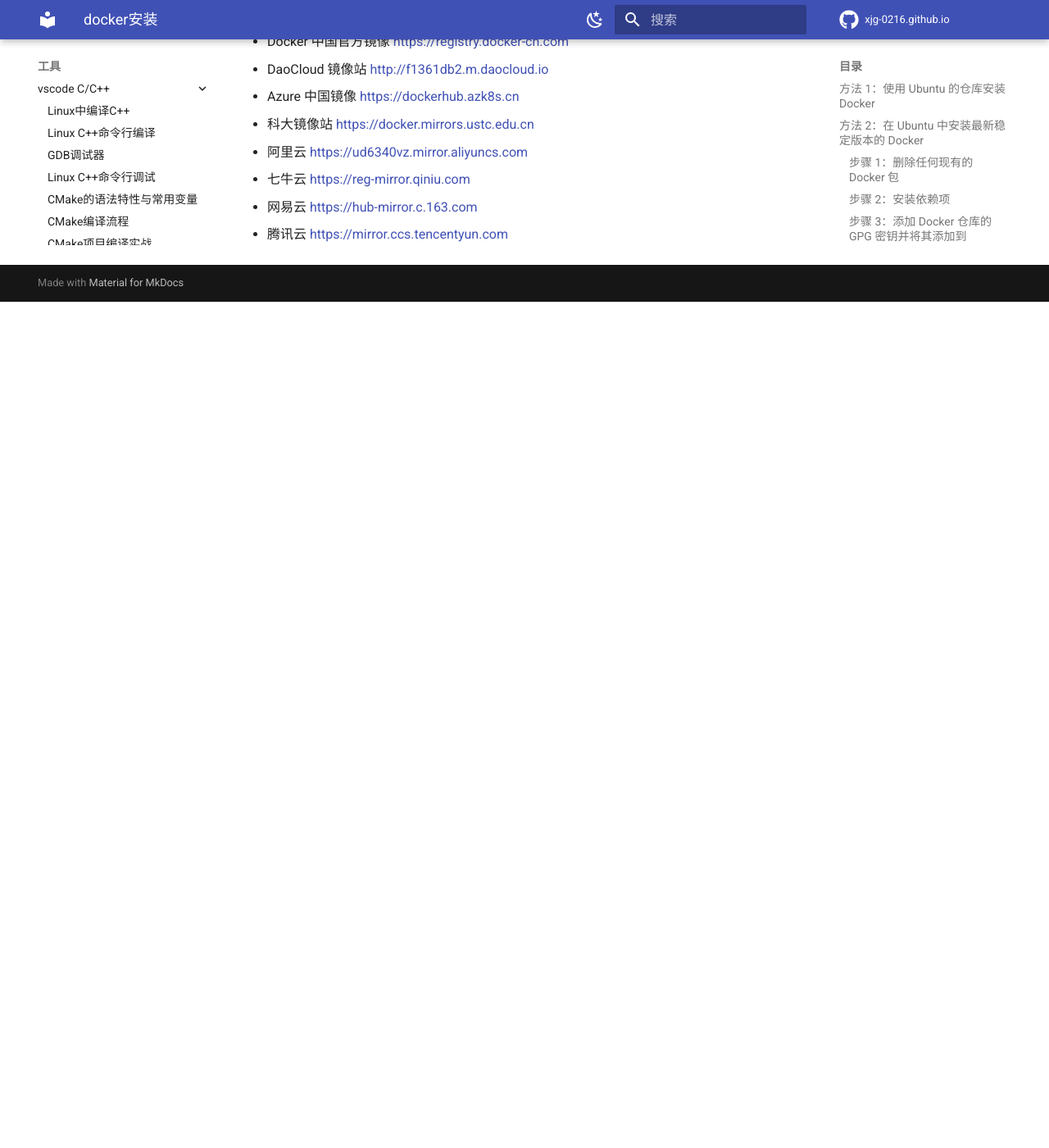
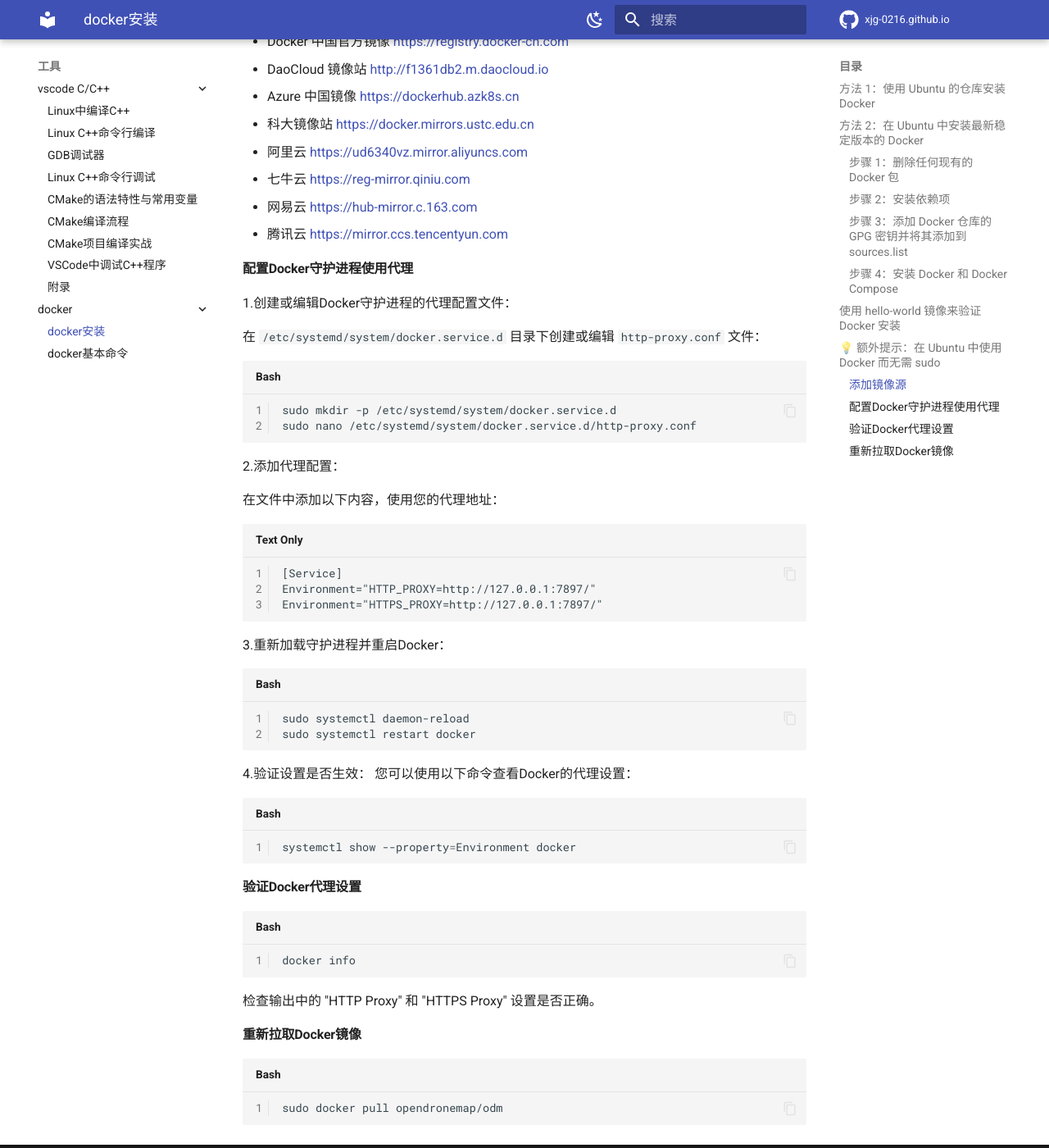
Before and after one commit to Xjg-0216/xjg-0216.github.io, an MkDocs documentation site: the page built from docs/TOOL/docker/01-docker-install.md, in a window 1280 px wide and 1400 px high, scrolled down 4044 px. Shown: the whole window at 82% size. Built offline with MkDocs 1.6.1 and Material for MkDocs 9.7.7, drawn with Linux system fonts in a browser that asks for light colours; nearby versions of some CDN libraries; library files that are not in the unit come from our copies; comment, search, counter and statistics services are not loaded; before the commit the page ends 4412 px from its top, so only the background shows below that.

Commit message:
odm_update

````diff
--- a/docs/IMAGE_PROCESS/02-OpenDroneMap.md
+++ b/docs/IMAGE_PROCESS/02-OpenDroneMap.md
@@ -27,18 +27,23 @@ ODM项目文档：[https://docs.opendronemap.org/](https://docs.opendronemap.org
 ### 快速开始
 
 使用docker运行ODM, 首先拉取镜像
+~~`sudo docker pull opendronemap/opendronemap` , 此镜像已弃用~~
+
+拉取镜像
 ```bash
-sudo docker pull opendronemap/opendronemap
+sudo docker pull opendronemap/odm
 ```
-![alt text](./img/4465686517.jpg)
+!!! note 拉取这个镜像需要代理服务器
+
+
 
 ```bash
-(base) xujg@xujg-ASUS:~$ sudo docker images
-REPOSITORY                  TAG         IMAGE ID       CREATED       SIZE
-ubuntu                      latest      ba6acccedd29   2 years ago   72.8MB
-hello-world                 latest      feb5d9fea6a5   2 years ago   13.3kB
-nvidia/cuda                 10.0-base   97cca2bac989   2 years ago   109MB
-opendronemap/opendronemap   latest      8c89143494c7   5 years ago   3.04GB
+xujg@xujg-ps:~$ sudo docker images
+REPOSITORY                  TAG       IMAGE ID       CREATED        SIZE
+opendronemap/odm            latest    e3d462eb2c32   26 hours ago   1.61GB
+hello-world                 latest    feb5d9fea6a5   2 years ago    13.3kB
+opendronemap/opendronemap   latest    8c89143494c7   5 years ago    3.04GB
+
 ```
 示例数据集在： [ https://github.com/OpenDroneMap/odm_data ]( https://github.com/OpenDroneMap/odm_data )
 
@@ -66,12 +71,16 @@ sudo docker run -it --rm \
 
     表示地表和地形的高程数据，通常以 GeoTIFF 格式存储。
 
-需要指出的是，
+!!! danger 需要指出的是，如果输入图像数据没有EXIF信息， 则需要加地理信息， 否则表面纹理映射，数字高程模型，正射图像都没办法得到
 
-生成DSM和DEM
+
+==默认情况下，在项目根目录中加入`geo.txt`， 此时ODM会自动检测到它，如果它有其他名称，则需要指定==
+
+
+命令示例：
 ```bash
-docker run -it --rm \
-    -v $(pwd)/images:/datasets/code/images \
-    -v $(pwd)/odm_output:/datasets/code/odm_output \
-    opendronemap/opendronemap --dsm --dtm --dem-resolution 2.0
+sudo docker run -it --rm     \
+-v "/home/xujg/code/data_odm_50:/datasets"      \
+opendronemap/odm     /datasets
+
 ```
--- a/docs/TOOL/docker/01-docker-install.md
+++ b/docs/TOOL/docker/01-docker-install.md
@@ -174,3 +174,49 @@ sudo docker info
 * 七牛云	[https://reg-mirror.qiniu.com](https://reg-mirror.qiniu.com)
 * 网易云	[https://hub-mirror.c.163.com](https://hub-mirror.c.163.com)
 * 腾讯云	[https://mirror.ccs.tencentyun.com](https://mirror.ccs.tencentyun.com)
+
+
+#### 配置Docker守护进程使用代理
+1.创建或编辑Docker守护进程的代理配置文件：
+
+在 `/etc/systemd/system/docker.service.d` 目录下创建或编辑 `http-proxy.conf` 文件：
+
+```bash
+sudo mkdir -p /etc/systemd/system/docker.service.d
+sudo nano /etc/systemd/system/docker.service.d/http-proxy.conf
+```
+
+
+2.添加代理配置：
+
+在文件中添加以下内容，使用您的代理地址：
+
+```text
+[Service]
+Environment="HTTP_PROXY=http://127.0.0.1:7897/"
+Environment="HTTPS_PROXY=http://127.0.0.1:7897/"
+```
+3.重新加载守护进程并重启Docker：
+
+```bash
+sudo systemctl daemon-reload
+sudo systemctl restart docker
+```
+
+
+4.验证设置是否生效：
+您可以使用以下命令查看Docker的代理设置：
+
+```bash
+systemctl show --property=Environment docker
+```
+#### 验证Docker代理设置
+```bash
+docker info
+```
+检查输出中的 "HTTP Proxy" 和 "HTTPS Proxy" 设置是否正确。
+
+#### 重新拉取Docker镜像
+```bash
+sudo docker pull opendronemap/odm
+```
--- a/mkdocs.yml
+++ b/mkdocs.yml
@@ -24,8 +24,8 @@ nav:
   - 图像处理:
     # - IMAGE_PROCESS/01-ISP.md
     - IMAGE_PROCESS/02-OpenDroneMap.md
-  # - UAV:
-  #   - UAV/01-xxx.md
+  - UAV:
+    - UAV/01-elevation.md
 
 # [UI]
 # [top]
````
Also changed, not shown: UAV/01-elevation.md (added, +26 -0 lines), docs/IMAGE_PROCESS/img/4465686517.jpg (deleted).
